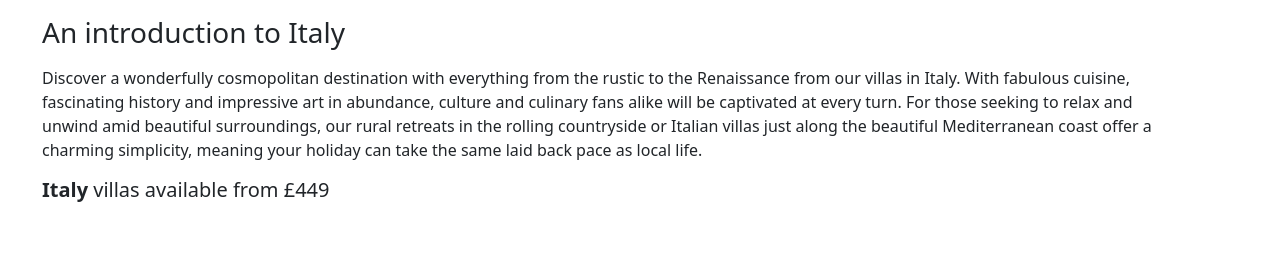
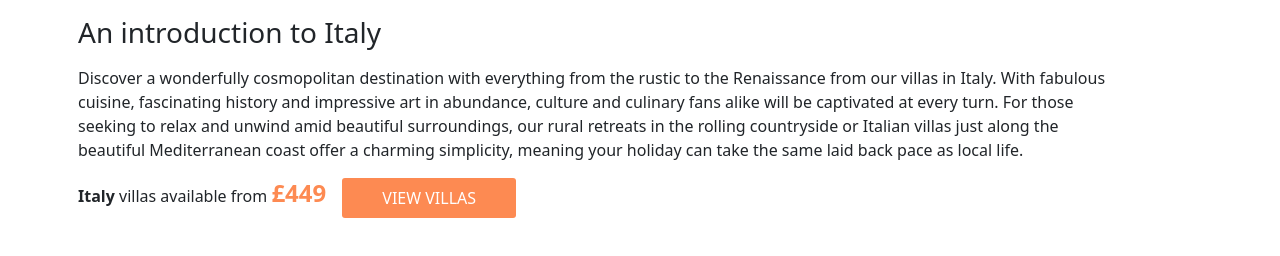
Before and after one commit to developer-mohammad-faisal/Client-Project-5-Doctors_Bootstrap, a plain HTML site: page index.html in a window 1280 px wide. Drawn offline with nearby package versions, Linux system fonts and the light colour scheme.

Commit message:
introduction section donej

```diff
--- a/index.html
+++ b/index.html
@@ -15,7 +15,7 @@
 </head>
 <body>
     <section>
-    <div class="container " >
+    <div class="container px-5 " >
       <!-- Introduction to Italy -->
       <h3 class="my-3 ">An introduction to Italy</h3>
       <p>Discover a wonderfully cosmopolitan destination with everything from the rustic to the Renaissance from our villas in
@@ -24,7 +24,11 @@
         be captivated at every turn. For those seeking to relax and unwind amid beautiful surroundings, our rural retreats in
         the rolling countryside or Italian villas just along the beautiful Mediterranean coast offer a charming simplicity,
         meaning your holiday can take the same laid back pace as local life.</p>
-        <h5> <strong>Italy</strong> villas available from  <span>£449</span> </h5>
+        <div class="d-flex gap-3 align-items-center ">
+          <h6> <strong>Italy</strong> <span class="villas" >villas available from</span> <span class="EUR fs-4 ">£449</span> </h6>
+          <button class="button_style"> VIEW VILLAS </button>
+        </div>
+
     </div>
     </section>
 
--- a/style.css
+++ b/style.css
@@ -4,3 +4,29 @@ body{
   width: 1200px;
   font-family: Georgia, 'Times New Roman', Times, serif;
 }
+
+.EUR{
+  color: #FD8A52;
+  font-weight: 700;
+}
+.villas{
+  font-weight: 300;
+}
+
+.button_style{
+  background-color: #FD8A52;
+  color: white;
+  font-weight: 500;
+  border: none;
+  padding-left: 40px;
+  padding-right: 40px;
+  padding-top: 8px;
+  padding-bottom: 8px;
+  border-radius: 3px;
+}
+.button_style:hover{
+  background-color: white;
+  color: #FD8A52;
+  border: 1px solid #FD8A52; ;
+  transition-duration: 700ms;
+}
```
